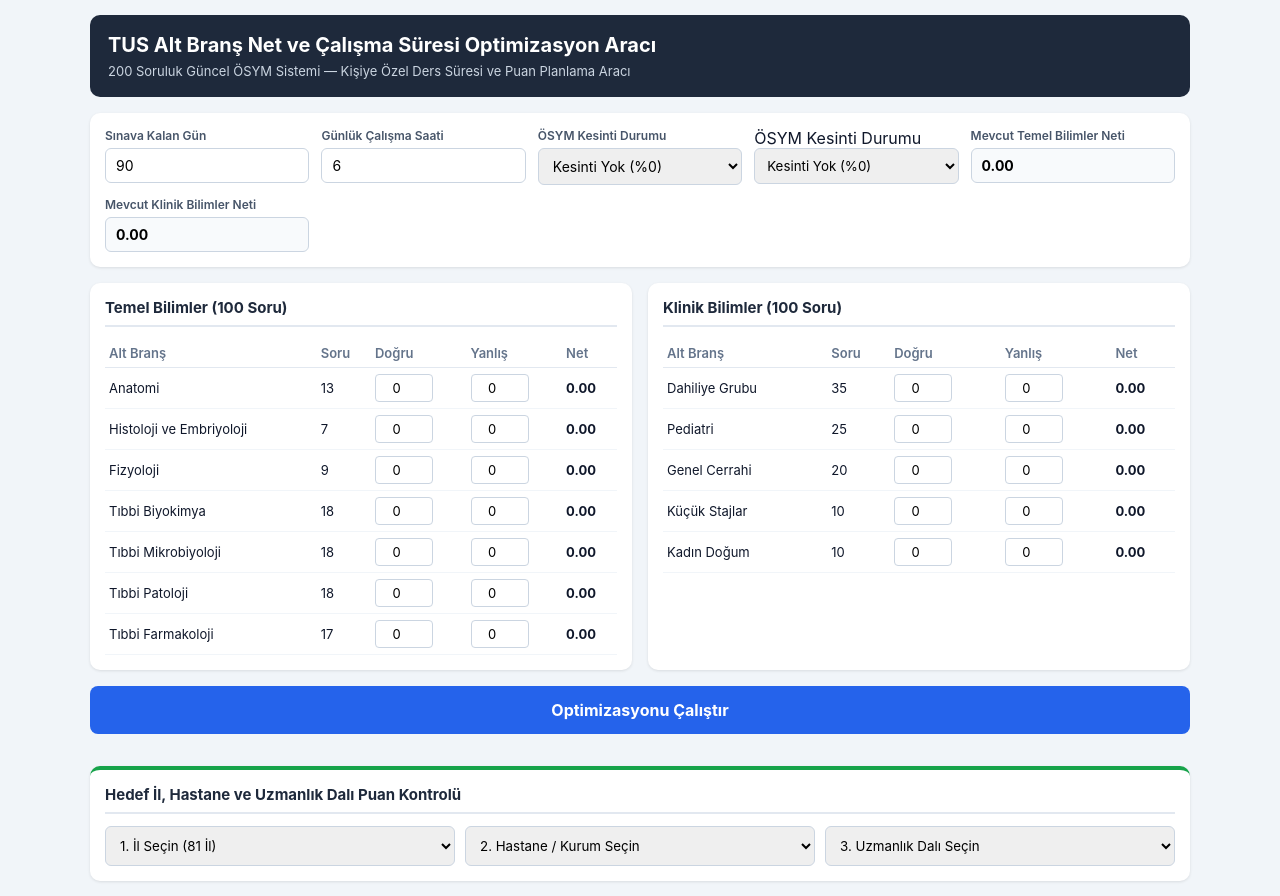
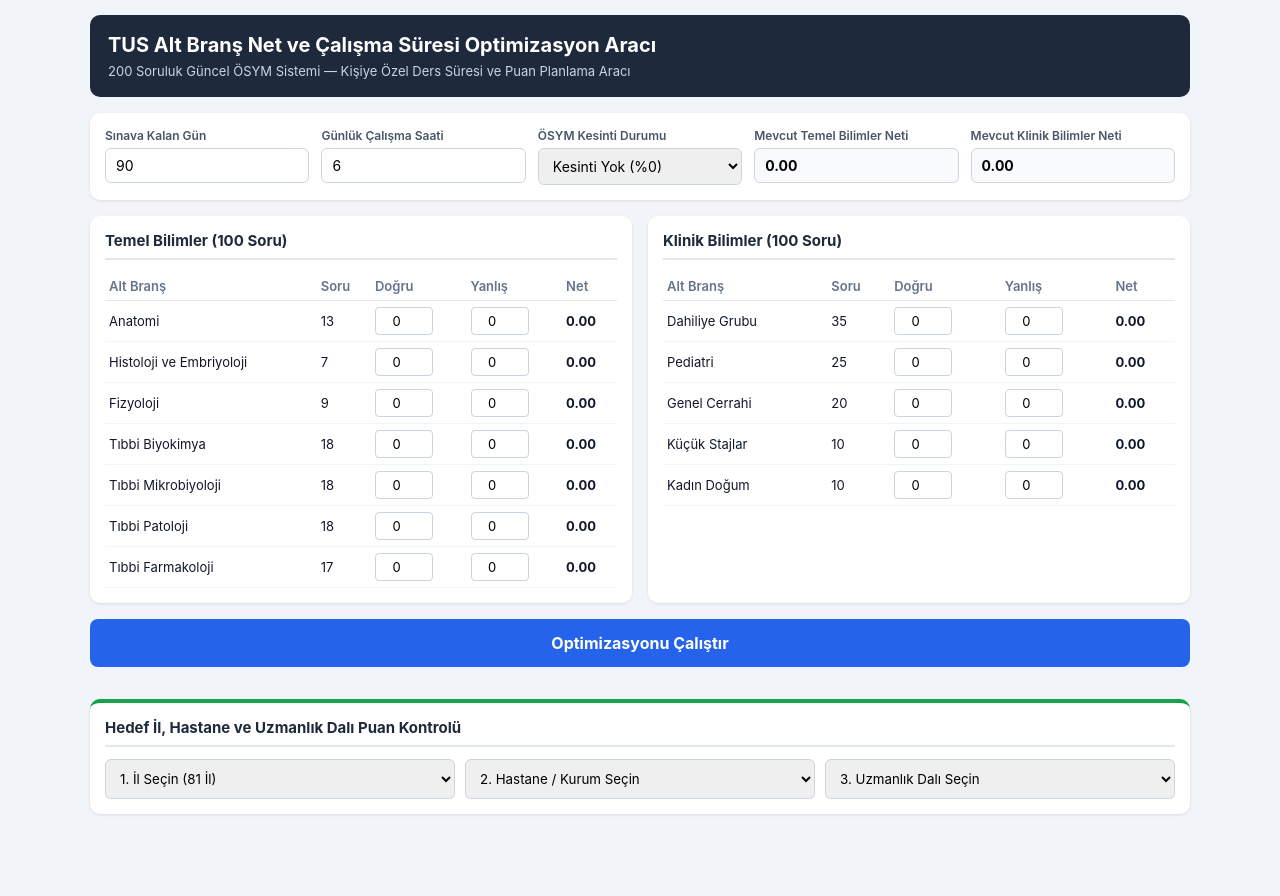
Before and after one commit to samedslr135-cmyk/tus, a plain HTML site: page index.html in a window 1280 px wide. After the commit the page ends 829 px from the top, so only its background shows below. Drawn offline with Linux system fonts and the light colour scheme.

Commit message:
Update index.html

```diff
--- a/index.html
+++ b/index.html
@@ -46,7 +46,7 @@
         <div class="control-group"><label>Günlük Çalışma Saati</label><input type="number" id="gunlukSaat" value="6" min="1" max="16" step="0.5"></div>
         <div class="control-group"><label>ÖSYM Kesinti Durumu</label><select id="kesinti"><option value="1">Kesinti Yok (%0)</option><option value="0.98">Asistan / İstifa (%2 Kesinti)</option><option value="0.95">1 Yıl Dolmadan / Çoklu (%5 Kesinti)</option></select></div>
 
-        <div><label>ÖSYM Kesinti Durumu</label><select id="kesinti" style="width:100%;padding:8px;border:1px solid #cbd5e1;border-radius:6px"><option value="1">Kesinti Yok (%0)</option><option value="0.98">Asistan / İstifa (%2 Kesinti)</option><option value="0.95">1 Yıl Dolmadan / Çoklu (%5 Kesinti)</option></select></div>
+
 
         <div class="control-group"><label>Mevcut Temel Bilimler Neti</label><input type="text" id="ozetTemel" value="0.00" readonly style="background:#f8fafc; font-weight:bold;"></div>
         <div class="control-group"><label>Mevcut Klinik Bilimler Neti</label><input type="text" id="ozetKlinik" value="0.00" readonly style="background:#f8fafc; font-weight:bold;"></div>
```
